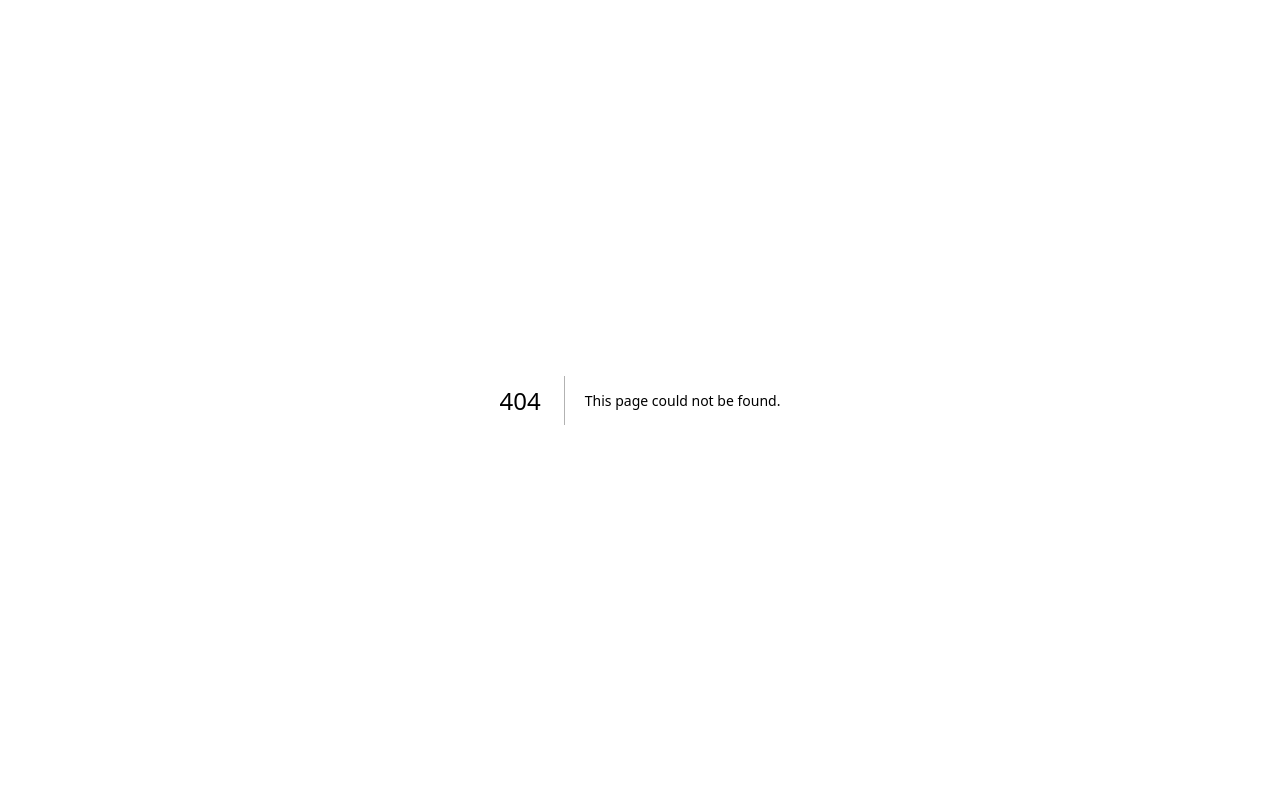
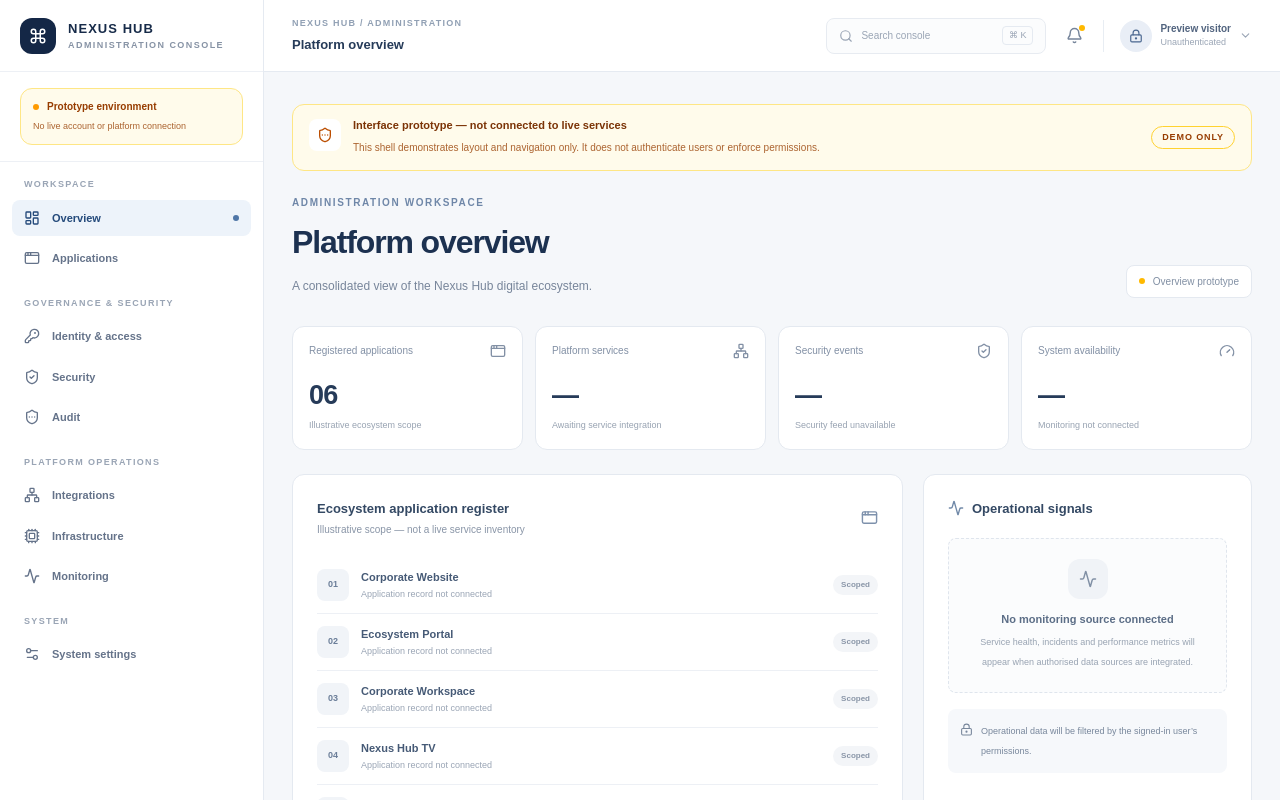
Before and after one commit to hlestakovjames/nexushub-admin, a Next.js app: page /console-preview in a window 1280 px wide. Before the commit this address had no page. Shown: the top 800 px of the page. Built offline with nearby package versions, Linux system fonts and the light colour scheme.

Commit message:
Add console shell prototype route

```diff
--- /dev/null
+++ b/src/app/console-preview/page.tsx
@@ -0,0 +1,5 @@
+import { ConsoleShellPreview } from "@/components/console-shell-preview";
+
+export default function ConsolePreviewPage() {
+  return <ConsoleShellPreview />;
+}
```
